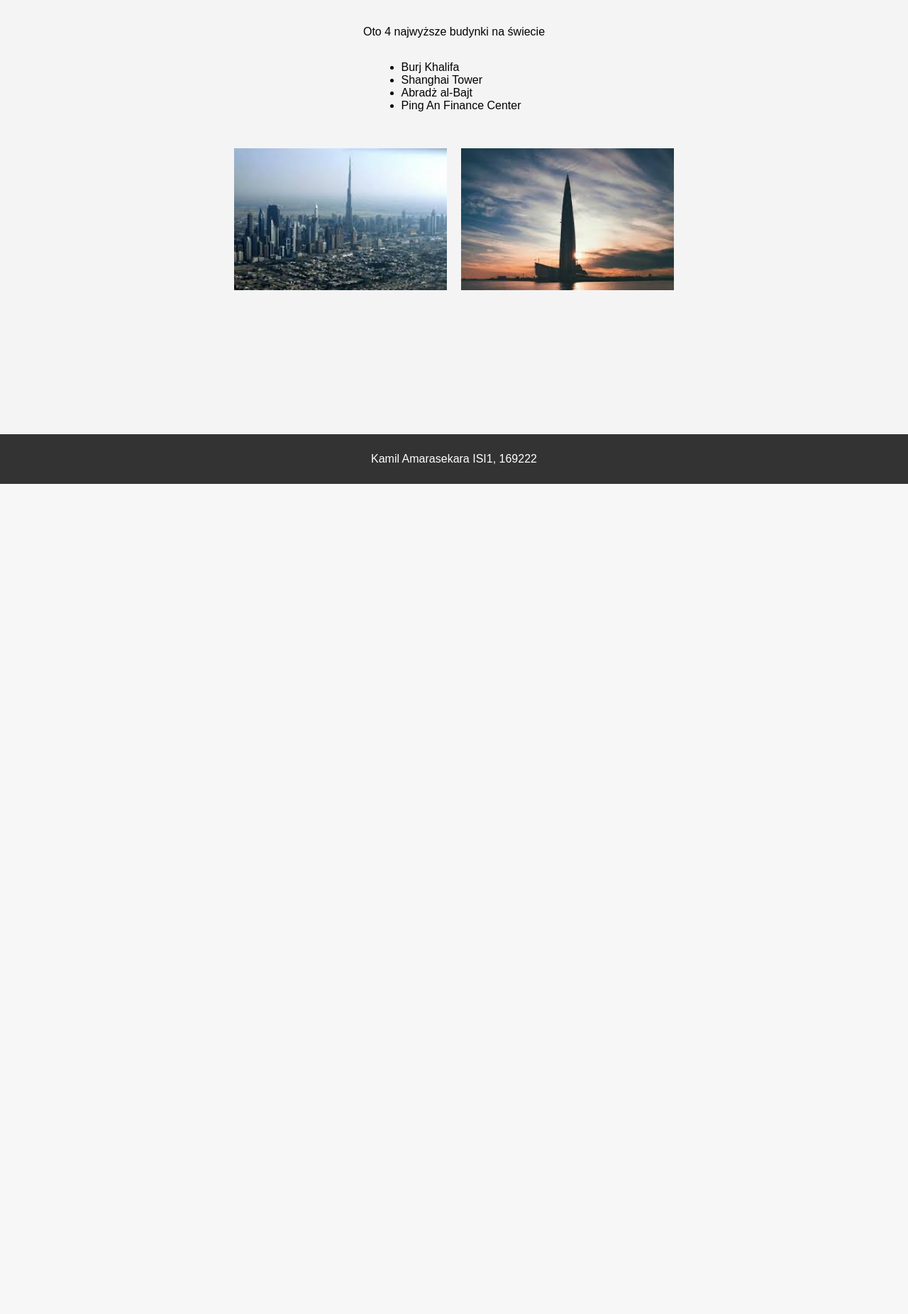
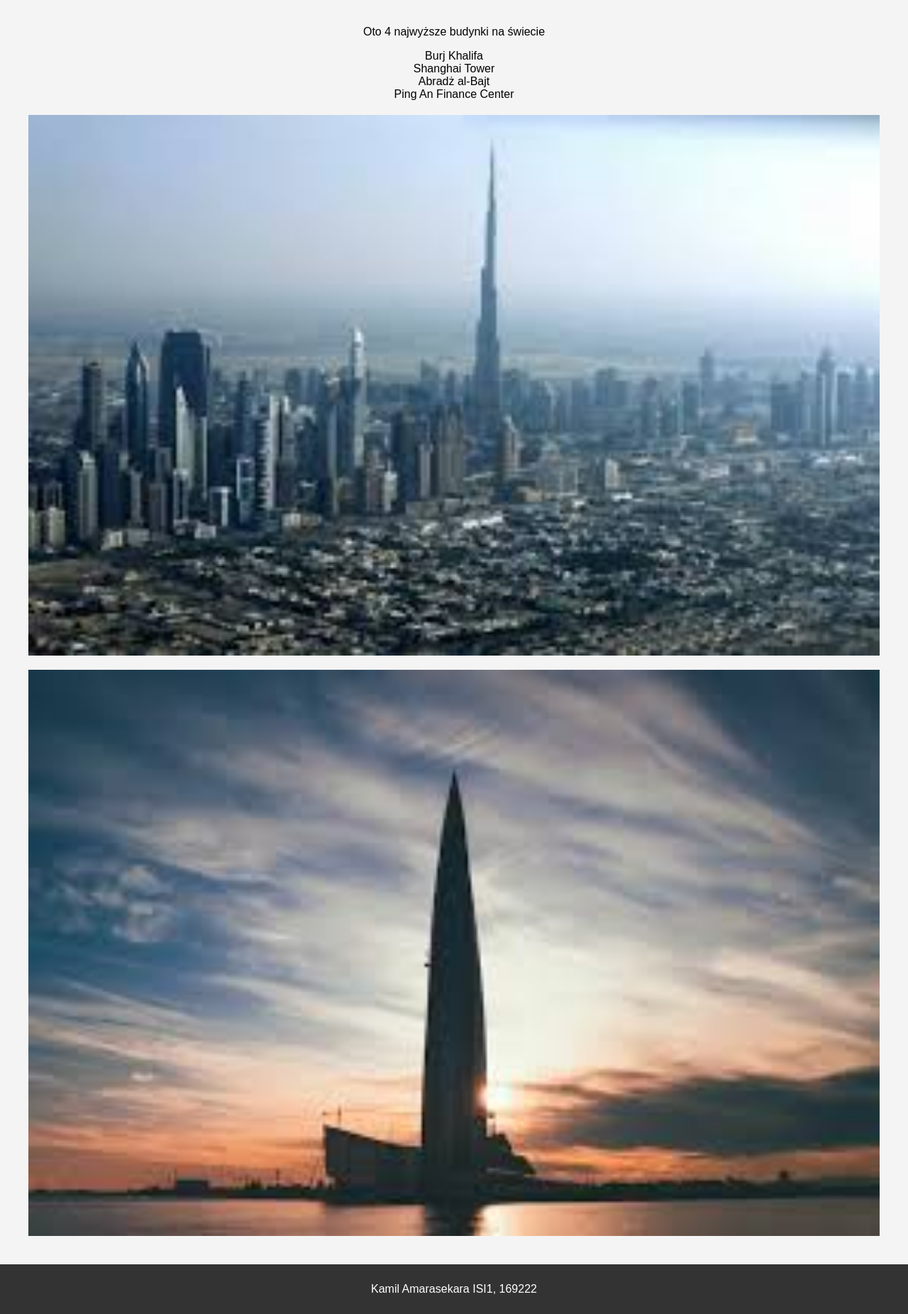
Before and after one commit to Kamil0171/AplikacjeWWW, a PHP site: page /html/glowna.html in a window 1280 px wide. Shown: the part 118-1970 px from the top of the page at 71% size. Before the commit the page ends 800 px from the top, so only its background shows below. Run offline with PHP 8.4, Linux system fonts and the light colour scheme.

Commit message:
Add files via upload

```diff
--- a/lab09/css/style.css
+++ b/lab09/css/style.css
@@ -1,114 +1,126 @@
+/* Ustawienia ogólne dla całej strony */
 body {
-font-family: Arial, sans-serif;
-background-color: #f4f4f4;
-margin: 0;
-padding: 0;
+    font-family: Arial, sans-serif;  /* Ustawienie czcionki */
+    background-color: #f4f4f4;  /* Kolor tła strony */
+    margin: 0;  /* Usunięcie marginesów */
+    padding: 0;  /* Usunięcie paddingu */
+    display: flex;  /* Ustawienie elastycznego układu */
+    flex-direction: column;  /* Ustawienie kierunku układu na kolumny */
+    min-height: 100vh;  /* Minimalna wysokość strony to 100% wysokości widocznej części */
 }
 
+/* Styl dla nagłówka */
 header {
-background-color: #333;
-color: white;
-padding: 10px 0;
-text-align: center;
-position: relative;
+    background-color: #333;  /* Kolor tła nagłówka */
+    color: white;  /* Kolor tekstu w nagłówku */
+    padding: 10px 0;  /* Padding wewnętrzny nagłówka */
+    text-align: center;  /* Wyrównanie tekstu do środka */
+    position: relative;  /* Ustawienie pozycji nagłówka */
 }
 
+/* Styl dla nawigacji */
 nav ul {
-list-style-type: none;
-margin: 0;
-padding: 0;
+    list-style-type: none;  /* Usunięcie punktów listy */
+    margin: 0;  /* Usunięcie marginesu */
+    padding: 0;  /* Usunięcie paddingu */
 }
 
+/* Styl dla elementów listy w nawigacji */
 nav ul li {
-display: inline;
-margin-right: 10px;
+    display: inline;  /* Wyświetlanie elementów listy w linii */
+    margin-right: 10px;  /* Odstęp między elementami */
 }
 
+/* Styl dla linków w nawigacji */
 nav ul li a {
-color: white;
-text-decoration: none;
+    color: white;  /* Kolor tekstu linków */
+    text-decoration: none;  /* Usunięcie podkreślenia */
 }
 
+/* Styl dla linków w nawigacji po najechaniu */
 nav ul li a:hover {
-text-decoration: underline;
+    text-decoration: underline;  /* Podkreślenie linków po najechaniu */
 }
 
+/* Styl dla sekcji wyświetlającej datę i zegar */
 .time-date {
-position: absolute;
-top: 10px;
-right: 20px;
-text-align: right;
-color: white;
+    position: absolute;  /* Ustawienie pozycji na stronie */
+    top: 10px;  /* Ustawienie odległości od góry */
+    right: 20px;  /* Ustawienie odległości od prawej */
+    text-align: right;  /* Wyrównanie tekstu do prawej */
+    color: white;  /* Kolor tekstu */
 }
 
-#zegarek {
-font-size: 18px;
+/* Styl dla opcji zmiany tła */
+.background-options {
+    position: absolute;  /* Ustawienie pozycji na stronie */
+    top: 10px;  /* Ustawienie odległości od góry */
+    left: 20px;  /* Ustawienie odległości od lewej */
 }
 
-#data {
-font-size: 14px;
+/* Styl dla sekcji strony */
+section {
+    padding: 20px;  /* Padding wewnętrzny sekcji */
+    text-align: center;  /* Wyrównanie tekstu do środka */
+    flex: 1;  /* Ustawienie elastyczności sekcji */
 }
 
-.background-options {
-position: absolute;
-top: 10px;
-left: 20px;
+/* Styl dla listy budynków */
+ul.buildings-list {
+    list-style-type: none;  /* Usunięcie punktów listy */
+    padding: 0;  /* Usunięcie paddingu */
+    margin: 0;  /* Usunięcie marginesu */
+    text-align: center;  /* Wyrównanie tekstu do środka */
 }
 
-section {
-padding: 20px;
-text-align: center;
+/* Styl dla galerii zdjęć */
+.gallery {
+    display: flex;  /* Ustawienie elastycznego układu */
+    flex-wrap: wrap;  /* Umożliwienie zawijania elementów */
+    justify-content: center;  /* Wyrównanie elementów w poziomie */
+    align-items: center;  /* Wyrównanie elementów w pionie */
+    gap: 20px;  /* Odstęp między elementami */
+    padding: 20px;  /* Padding wewnętrzny galerii */
 }
 
-footer {
-background-color: #333;
-color: white;
-text-align: center;
-padding: 10px 0;
-position: fixed;
-bottom: 0;
-width: 100%;
+/* Styl dla kontenerów zdjęć */
+.image-container {
+    width: 200px;  /* Szerokość kontenera */
+    height: 200px;  /* Wysokość kontenera */
+    overflow: hidden;  /* Ukrywanie nadmiaru zdjęć */
+    position: relative;  /* Ustawienie pozycji kontenera */
+    border-radius: 8px;  /* Zaokrąglenie rogów */
 }
 
-img {
-max-width: 100%;
-height: auto;
+/* Styl dla drugiego typu kontenera zdjęć (jeśli istnieje) */
+.image-container2 {
+    width: 200px;  /* Szerokość kontenera */
+    height: 200px;  /* Wysokość kontenera */
+    overflow: hidden;  /* Ukrywanie nadmiaru zdjęć */
+    position: relative;  /* Ustawienie pozycji kontenera */
+    border-radius: 8px;  /* Zaokrąglenie rogów */
 }
 
-.gallery-home {
-display: flex;
-justify-content: center;
-gap: 20px;
-padding: 20px;
+/* Styl dla zdjęć w galerii */
+.gallery-img {
+    width: 100%;  /* Szerokość zdjęcia wypełnia cały kontener */
+    height: 100%;  /* Wysokość zdjęcia wypełnia cały kontener */
+    object-fit: cover;  /* Przycięcie zdjęcia do rozmiarów kontenera */
+    transition: transform 0.7s ease-out;  /* Płynna animacja powiększenia zdjęcia */
 }
 
-.gallery-img {
-width: 300px;
-height: auto;
-margin: 15px 0;
+/* Styl dla zdjęć po najechaniu */
+.gallery-img:hover {
+    transform: scale(1.1);  /* Powiększenie zdjęcia */
 }
 
-.buildings-list {
-text-align: left;
-display: inline-block;
-padding-left: 20px;
+/* Styl dla stopki */
+footer {
+    background-color: #333;  /* Kolor tła stopki */
+    color: white;  /* Kolor tekstu w stopce */
+    text-align: center;  /* Wyrównanie tekstu do środka */
+    padding: 10px 0;  /* Padding wewnętrzny stopki */
+    position: relative;  /* Ustawienie pozycji stopki */
+    bottom: 0;  /* Ustawienie odległości od dołu strony */
+    width: 100%;  /* Szerokość stopki na 100% */
 }
-
-.test-block {
-width: 200px;
-border: 2px solid rgba(71,236,30,1);
-background: rgba(71,236,30,0.7);
-text-align: center;
-color: #f00;
-display: flex;
-justify-content: center;
-align-items: center;
-font-size: 1.5em;
-padding: 20px;
-margin: 20px auto;
--webkit-touch-callout: none;
--webkit-user-select: none;
--moz-user-select: none;
--ms-user-select: none;
-user-select: none;
-}
```
